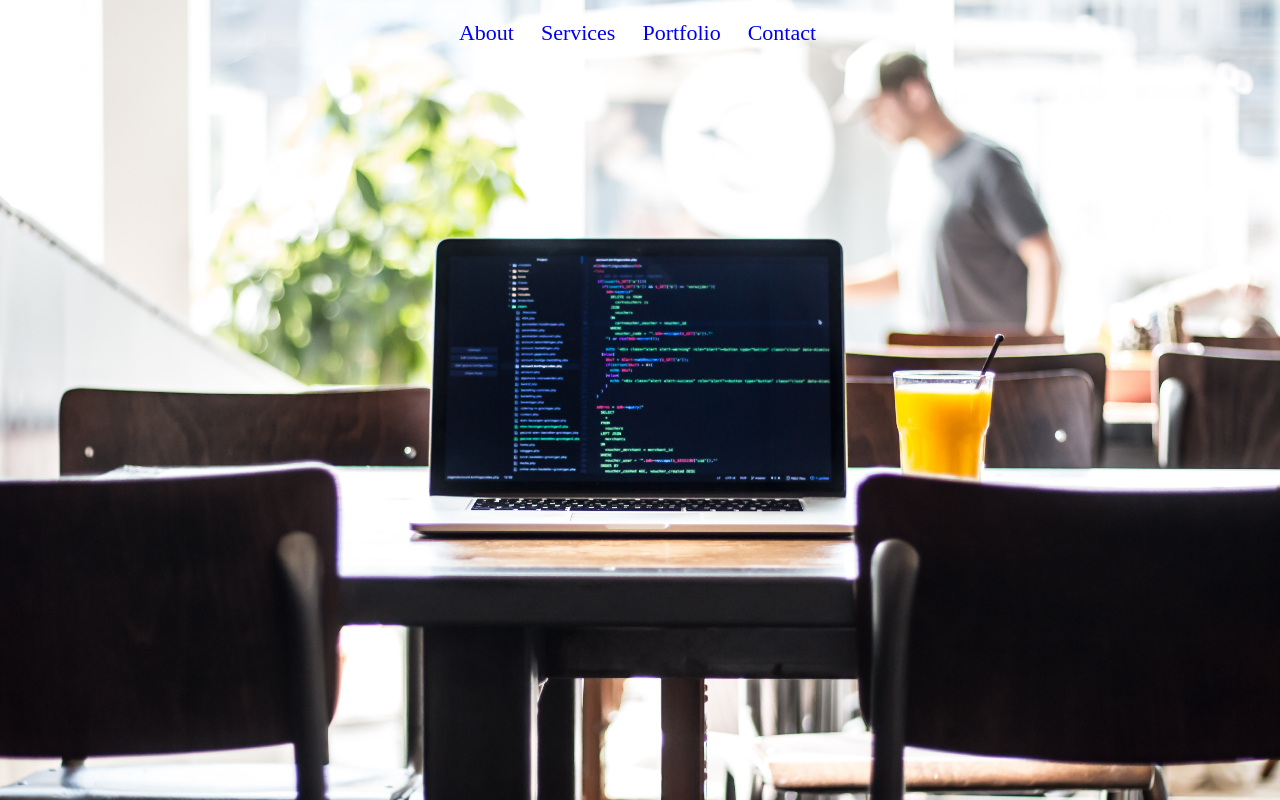
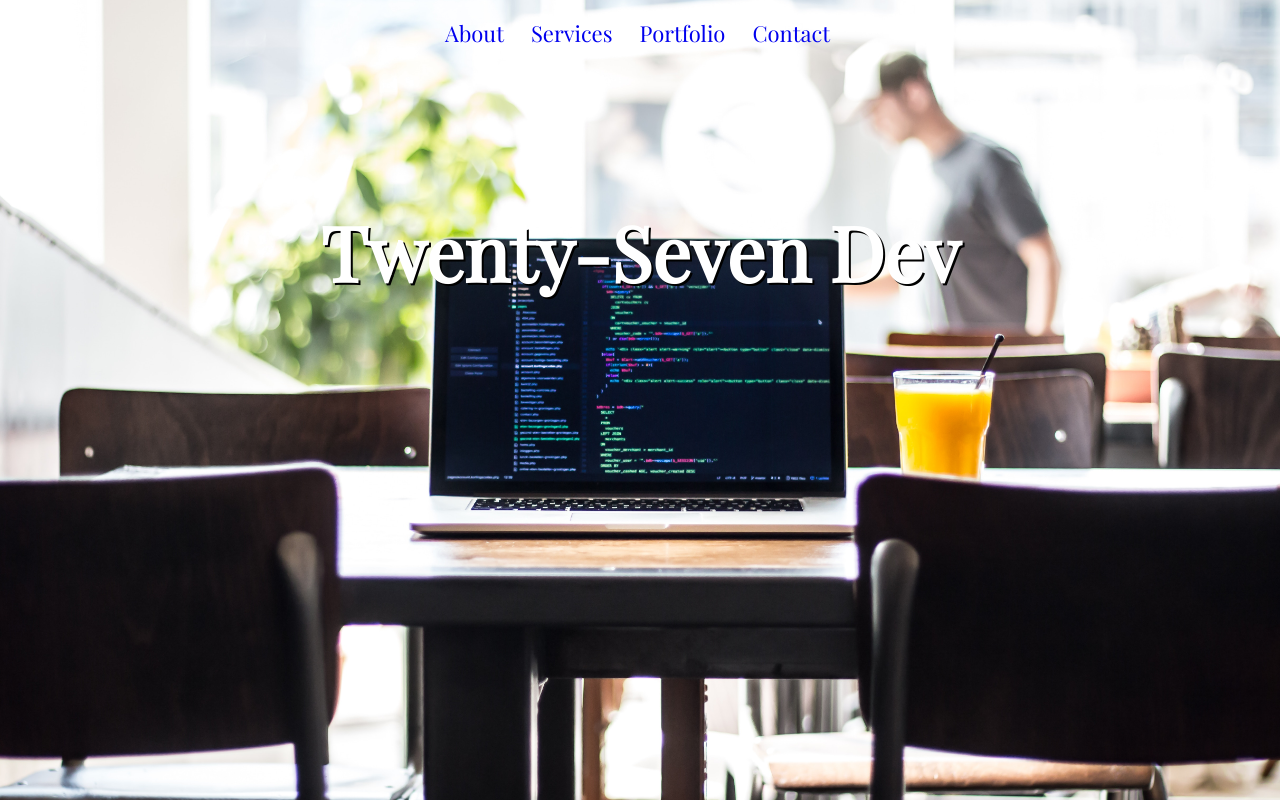
Before and after one commit to senecasisneros/twenty-sevendev, a website: page index.html in a window 1280 px wide. Drawn offline with nearby package versions, Linux system fonts and the light colour scheme.

Commit message:
added text to image

```diff
--- a/Styles/style.css
+++ b/Styles/style.css
@@ -4,6 +4,7 @@ html {
   margin: 0;
   padding: 0;
   font-size: 15px;
+  font-family: "Playfair Display", serif;
 }
 
 .bg {
@@ -13,6 +14,16 @@ html {
   background-repeat: no-repeat;
   background-size: cover;
   z-index: 1;
+}
+
+.centered {
+  font-size: 76px;
+  color: white;
+  text-shadow: 2px 2px black;
+  position: absolute;
+  top: 25%;
+  left: 50%;
+  transform: translate(-50%, -50%);
 }
 
 /* NAVBAR */
--- a/index.html
+++ b/index.html
@@ -5,11 +5,12 @@
   <meta name="viewport" content="width=device-width, initial-scale=1.0">
   <meta http-equiv="X-UA-Compatible" content="ie=edge">
   <link rel="stylesheet" href="Styles/style.css">
+<link href="https://fonts.googleapis.com/css?family=Playfair+Display" rel="stylesheet">
   <title>Twenty-Seven Dev</title>
 </head>
 <body>
-  <!-- <h1>Twenty-Seven Dev</h1> -->
   <div class="bg">
+    <h1 class='centered'>Twenty-Seven Dev</h1>
 
     <nav>
       <ul>
```
